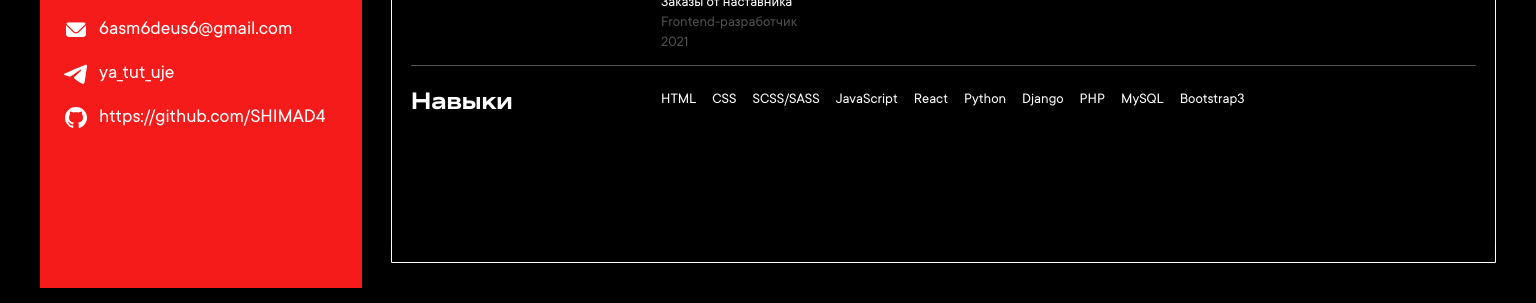
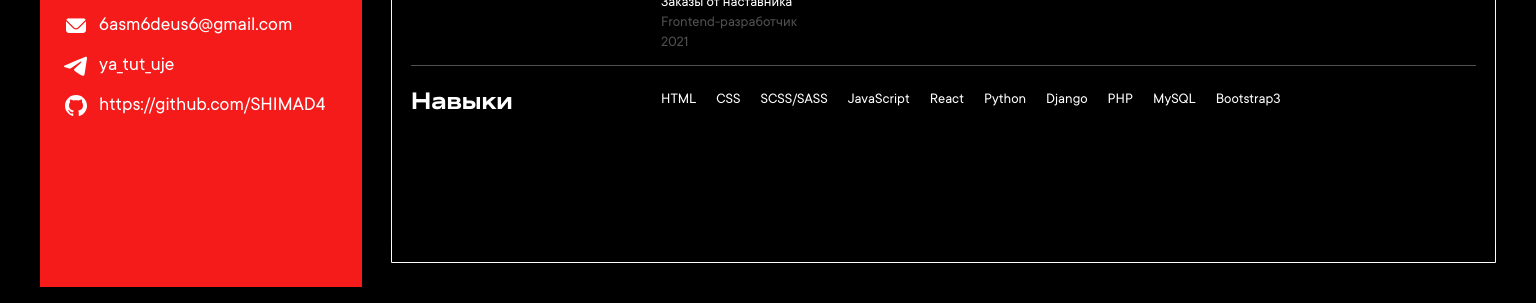
Before and after one commit to SHIMAD4/first-unit-red-collar, a plain HTML site: page index.html in a window 1536 px wide. Shown: the part 606-909 px from the top of the page. Drawn offline with Linux system fonts and the light colour scheme.

Commit message:
refactor: Edits on semantics and css have been made

```diff
--- a/assets/css/main.css
+++ b/assets/css/main.css
@@ -41,10 +41,12 @@ h4, h5, h6, p {
     margin: 0 auto;
 }
 
+
 /* === HEADER === */
 .header {
     margin: 20px 0px 48px 20px;
 }
+
 
 /* === CONTACT SECTION === */
 .contact-section {
@@ -76,25 +78,25 @@ h4, h5, h6, p {
     position: absolute;
     top: 450px;
 }
-.contact-section__about > p:first-child {
+.contact-section__about__list {
+    list-style-type: none;
+}
+.contact-section__about__list__item:nth-child(n+3) {
+    margin-bottom: 16px;
+    display: flex;
+    align-items: center;
+}
+.contact-section__about__list__item:first-child > p {
     font-size: 20px;
     line-height: 24px;
     font-family: var(--font-collar);
     margin-bottom: 4px;
 }
-.contact-section__about > p:nth-child(2) {
+.contact-section__about__list__item:nth-child(2) > p {
     font-size: 16px;
     line-height: 20px;
     font-family: var(--font-commons);
     margin-bottom: 32px;
-}
-.contact-section__about__list {
-    list-style-type: none;
-}
-.contact-section__about__list__item {
-    margin-bottom: 16px;
-    display: flex;
-    align-items: center;
 }
 .contact-section__about__list__item:last-child {
     margin-bottom: 0px;
@@ -108,6 +110,7 @@ h4, h5, h6, p {
     font-family: var(--font-commons);
     font-size: 16px;
 }
+
 
 /* === DESCRIPTION SECTION === */
 .description-section__text {
@@ -123,6 +126,7 @@ h4, h5, h6, p {
     scale: 0;
     visibility: hidden;
 }
+
 
 /* === ABOUT SECTION === */
 .about-section {
@@ -148,9 +152,9 @@ h4, h5, h6, p {
     list-style-type: none;
 }
 .about-section__block:last-child >
-.about-section__list > li {
+.about-section__list {
     display: flex;
-    flex-direction: row;
+    gap: 10px;
     flex-wrap: wrap;
 }
 .about-section__list:last-child > li:last-child > p {
@@ -183,6 +187,7 @@ h4, h5, h6, p {
         grid-template-rows: none;
         grid-template-areas: 'contact about'
                              'contact bio';
+        justify-content: center;
         column-gap: 31px;
         margin-right: 40px;
     }
@@ -210,23 +215,20 @@ h4, h5, h6, p {
     }
     .contact-section__about {
         max-width: 322px;
-        padding: 40px 24px 158px;
+        padding: 40px 24px 169px;
         border-radius: 24px 24px 0px 0px;
         top: 440px;
     }
-    .contact-section__about > p:first-child {
+    .contact-section__about__list__item:first-child > p {
         font-size: 24px;
         line-height: 28px;
         margin-bottom: 8px;
     }
-    .contact-section__about > p:nth-child(2) {
+    .contact-section__about__list__item:nth-child(2) > p {
         font-size: 20px;
         line-height: 24px;
         font-family: var(--font-commons);
         margin-bottom: 40px;
-    }
-    .contact-section__about__list__item {
-        margin-bottom: 20px;
     }
     .contact-section__about__list__item > a {
         font-size: 20px;
@@ -258,14 +260,12 @@ h4, h5, h6, p {
     .about-section__block {
         display: flex;
     }
-    .about-section__list:last-child > li:last-child {
+    .about-section__block:last-child >
+    .about-section__list {
+        gap: 20px;
         flex-wrap: nowrap;
     }
     .about-section__heading {
         flex-basis: 250px;
     }
-    .about-section__list__item {
-        flex-basis: 400px;
-    }
-
 }
--- a/index.html
+++ b/index.html
@@ -15,7 +15,7 @@
         </a>
     </header>
     <main class="main">
-        <section class="contact-section wrapper">
+        <aside class="contact-section wrapper">
             <h2 class="visually-hidden">Контактная информация</h2>
             <div class="contact-section__avatar">
                 <img src="./assets/img/avatar.jpg" alt="photo" width="320">
@@ -23,9 +23,13 @@
             </div>
             <img class="contact-section__avatar__arrow" src="./assets/img/icons/arrow.svg" alt="arrow">
             <div class="contact-section__about">
-                <p>Старцев Виталий</p>
-                <p>20 лет, Москва</p>
                 <ul class="contact-section__about__list">
+                    <li class="contact-section__about__list__item">
+                        <p>Старцев Виталий</p>
+                    </li>
+                    <li class="contact-section__about__list__item">
+                        <p>20 лет, Москва</p>
+                    </li>
                     <li class="contact-section__about__list__item">
                         <img src="./assets/img/icons/phone.svg" alt="phone" width="24" height="24">
                         <a href="tel:+79362728298">+7 936 272 82 98</a>
@@ -44,7 +48,7 @@
                     </li>
                 </ul>
             </div>
-        </section>
+        </aside>
         <section class="description-section wrapper">
             <h2 class="visually-hidden">Приветствие</h2>
             <a class="description-section__link" href="index.html">
@@ -91,17 +95,35 @@
             <div class="about-section__block">
                 <h2 class="about-section__heading">Навыки</h2>
                 <ul class="about-section__list">
-                    <li>
-                        <p class="about-section__list__item">HTML</p>
-                        <p class="about-section__list__item">CSS</p>
-                        <p class="about-section__list__item">SCSS/SASS</p>
-                        <p class="about-section__list__item">JavaScript</p>
-                        <p class="about-section__list__item">React</p>
-                        <p class="about-section__list__item">Python</p>
-                        <p class="about-section__list__item">Django</p>
-                        <p class="about-section__list__item">PHP</p>
-                        <p class="about-section__list__item">MySQL</p>
-                        <p class="about-section__list__item">Bootstrap3</p>
+                    <li class="about-section__list__item">
+                        <p>HTML</p>
+                    </li>
+                    <li class="about-section__list__item">
+                        <p>CSS</p>
+                    </li>
+                    <li class="about-section__list__item">
+                        <p>SCSS/SASS</p>
+                    </li>
+                    <li class="about-section__list__item">
+                        <p>JavaScript</p>
+                    </li>
+                    <li class="about-section__list__item">
+                        <p>React</p>
+                    </li>
+                    <li class="about-section__list__item">
+                        <p>Python</p>
+                    </li>
+                    <li class="about-section__list__item">
+                        <p>Django</p>
+                    </li>
+                    <li class="about-section__list__item">
+                        <p>PHP</p>
+                    </li>
+                    <li class="about-section__list__item">
+                        <p>MySQL</p>
+                    </li>
+                    <li class="about-section__list__item">
+                        <p>Bootstrap3</p>
                     </li>
                 </ul>
             </div>
```
Also changed, not shown: assets/img/readme images/tree.png, assets/img/readme images/w3.png.
